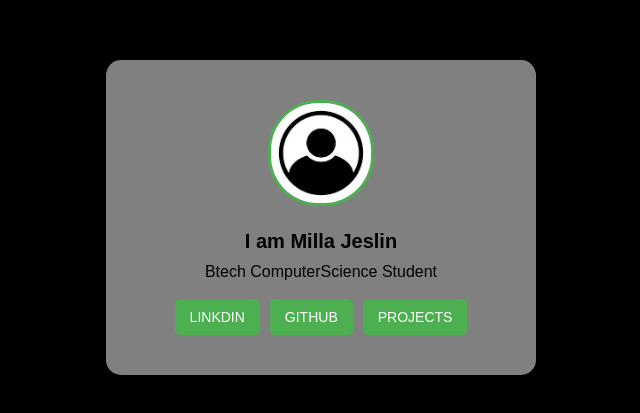
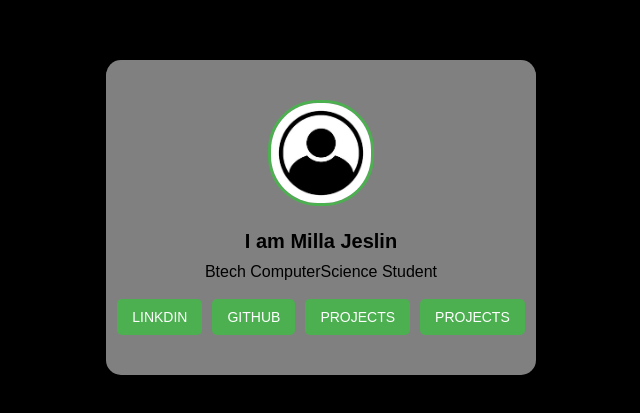
Before and after one commit to millajeslin/PORTFOLIO1, a plain HTML site: page index.html in a window 1280 px wide. Shown: the part 183-596 px from the top of the page, without its empty margins (319-959 px from the left). Drawn offline with Linux system fonts and the light colour scheme.

Commit message:
Update index.html

```diff
--- a/index.html
+++ b/index.html
@@ -79,7 +79,9 @@ background-color: #45a049;
 <div class="button-container">
 <button>LINKDIN</button>
 <button>GITHUB</button>
-<a href="project.html">
+<a href="dob.html">
+    <button>PROJECTS</button>
+    <a href="dob.html">
     <button>PROJECTS</button>
 </div>
 </div>
```
